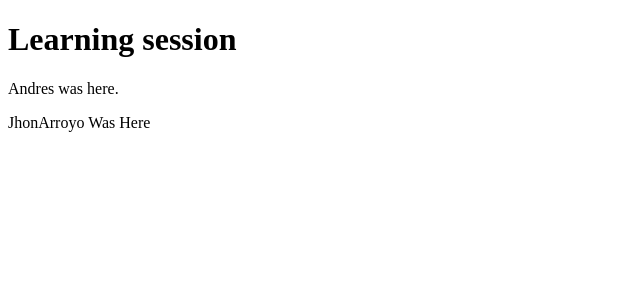
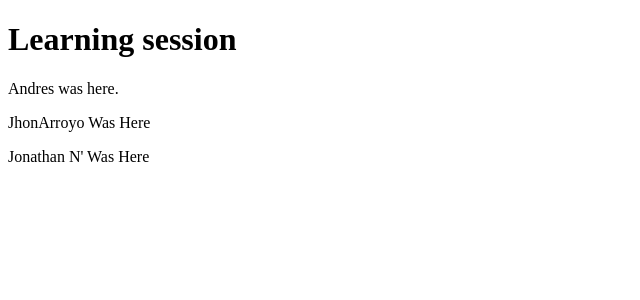
Before and after one commit to Naramatsu/crudwcontext, a React (Create React App) app: page / in a window 1280 px wide. Shown: the top 300 px of the page, without its empty margins (0-640 px from the left). Built offline with nearby package versions, Linux system fonts and the light colour scheme.

Commit message:
first jonathan's commit

```diff
--- a/src/App.js
+++ b/src/App.js
@@ -5,6 +5,7 @@ function App() {
       <h1>Learning session</h1>
       <p>Andres was here.</p>
       <p>JhonArroyo Was Here</p>
+      <p>Jonathan N' Was Here</p>
     </div>
   );
 }
```
